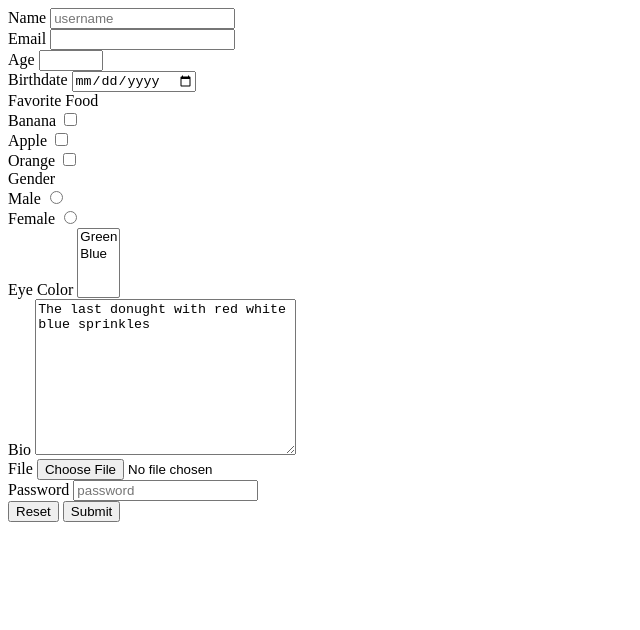
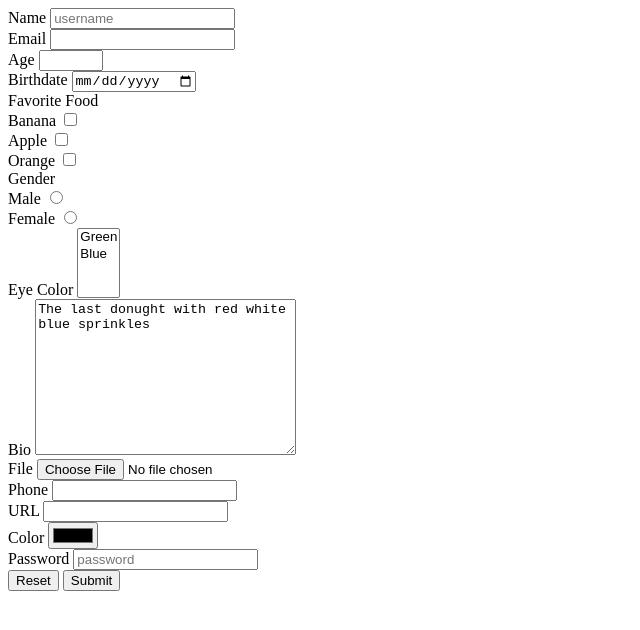
Before and after one commit to Theuri0411/form, a plain HTML site: page index.html in a window 1280 px wide. Shown: the whole page, without its empty margins (0-640 px from the left). Drawn offline with Linux system fonts and the light colour scheme.

Commit message:
more attributes

```diff
--- a/index.html
+++ b/index.html
@@ -72,6 +72,18 @@ The last donught with red white blue sprinkles</textarea
         <input type="file" name="file" id="file" />
       </div>
       <div>
+        <label for="phone">Phone</label>
+        <input type="tel" name="phone" id="phone" />
+      </div>
+      <div>
+        <label for="url">URL</label>
+        <input type="url" name="url" id="url" />
+      </div>
+      <div>
+        <label for="color">Color</label>
+        <input type="color" name="color" id="color" />
+      </div>
+      <div>
         <label for="password" id="password"
           >Password
           <input
```
Also changed, not shown: result.html (added).
